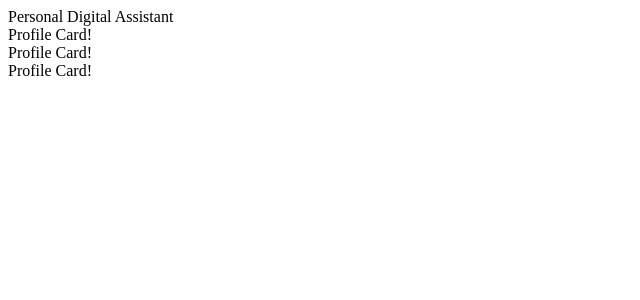
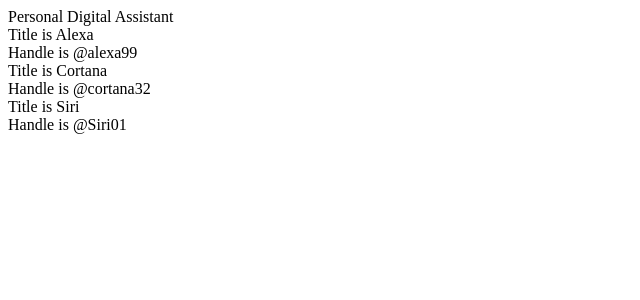
Before and after one commit to ishay60/pdas, a React (Create React App) app: page / in a window 1280 px wide. Shown: the top 300 px of the page, without its empty margins (0-640 px from the left). Built offline with nearby package versions, Linux system fonts and the light colour scheme.

Commit message:
props handling

```diff
--- a/src/App.js
+++ b/src/App.js
@@ -6,9 +6,9 @@
             <div>
                 Personal Digital Assistant
             </div>
-            <ProfileCard/>
-            <ProfileCard/>
-            <ProfileCard/>
+            <ProfileCard title= "Alexa" handle = "@alexa99"/>
+            <ProfileCard title= "Cortana" handle = "@cortana32"/>
+            <ProfileCard title= "Siri" handle = "@Siri01"/>
         </div>
     );
 }
--- a/src/ProfileCard.js
+++ b/src/ProfileCard.js
@@ -1,4 +1,12 @@
-function ProfileCard() {
-    return <div>Profile Card!</div>
+function ProfileCard(props) {
+    return (
+
+        <div>
+            <div>Title is {props.title}</div>
+            <div>Handle is {props.handle}</div>
+        </div>
+    );
+
 }
+
 export default ProfileCard;
```
